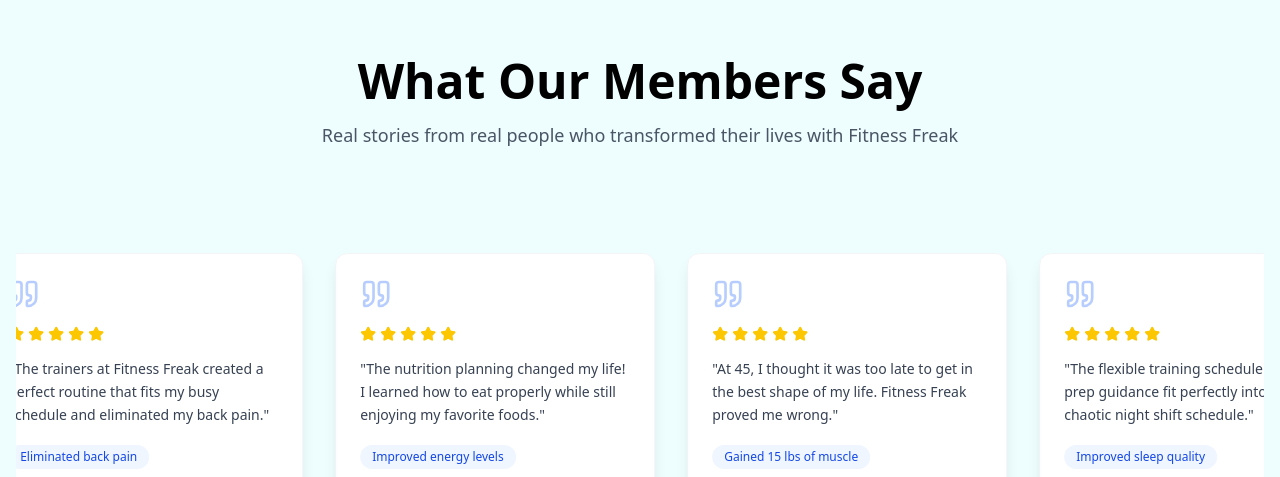
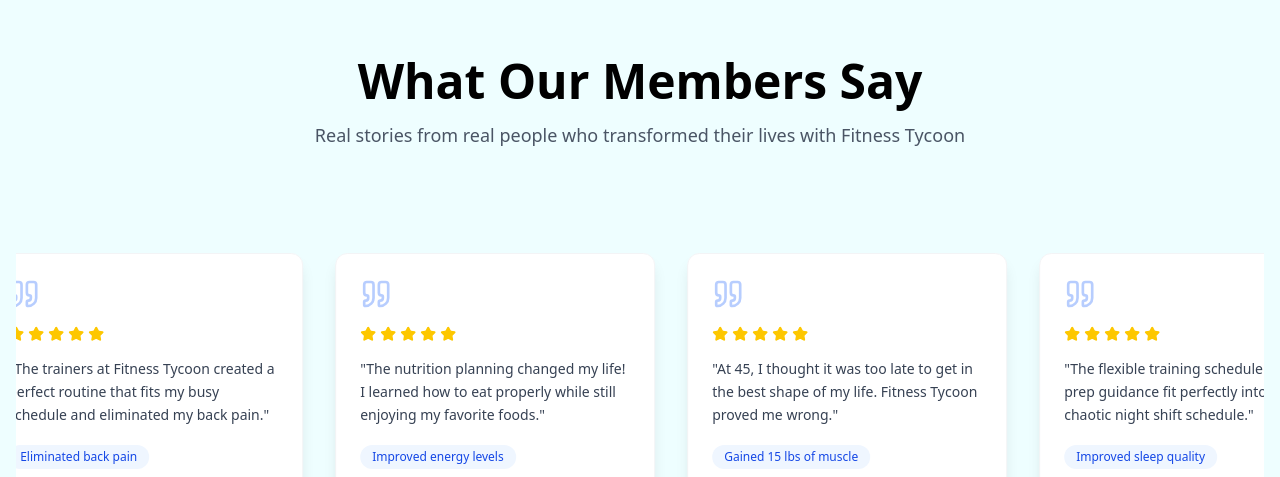
Before and after one commit to Digbj/FitnessFreak, a React (Vite) app: page / in a window 1280 px wide. Shown: the part 3020-3497 px from the top of the page. Built offline with nearby package versions, Linux system fonts and the light colour scheme; a web font is replaced by a local one.

Commit message:
replaced freek with tycoon

```diff
--- a/index.html
+++ b/index.html
@@ -4,7 +4,7 @@
     <meta charset="UTF-8" />
     <link rel="icon" type="image/svg+xml" href="/icon.ico" />
     <meta name="viewport" content="width=device-width, initial-scale=1.0" />
-    <title>Fitness Freak</title>
+    <title>Fitness Tycoon</title>
   </head>
   <body>
     <div id="root"></div>
--- a/src/assets/mockData/testiMonial.json
+++ b/src/assets/mockData/testiMonial.json
@@ -1,6 +1,6 @@
 {
   "heading": "What Our Members Say",
-  "subheading": "Real stories from real people who transformed their lives with Fitness Freak",
+  "subheading": "Real stories from real people who transformed their lives with Fitness Tycoon",
   "testimonials": [
     {
       "id": 1,
@@ -8,7 +8,7 @@
       "role": "Marketing Manager",
       "image": "https://images.unsplash.com/photo-1494790108755-2616b612b47c?ixlib=rb-4.0.3&ixid=M3wxMjA3fDB8MHxwaG90by1wYWdlfHx8fGVufDB8fHx8fA%3D%3D&auto=format&fit=crop&w=687&q=80",
       "rating": 5,
-      "testimonial": "Fitness Freak completely transformed my approach to health and fitness. The helped me lose 30 pounds in 6 months.",
+      "testimonial": "Fitness Tycoon completely transformed my approach to health and fitness. The helped me lose 30 pounds in 6 months.",
       "achievement": "Lost 30 lbs in 6 months",
       "location": "New York, NY"
     },
@@ -18,7 +18,7 @@
       "role": "Software Engineer",
       "image": "https://images.unsplash.com/photo-1507003211169-0a1dd7228f2d?ixlib=rb-4.0.3&ixid=M3wxMjA3fDB8MHxwaG90by1wYWdlfHx8fGVufDB8fHx8fA%3D%3D&auto=format&fit=crop&w=687&q=80",
       "rating": 5,
-      "testimonial": "The trainers at Fitness Freak created a perfect routine that fits my busy schedule and eliminated my back pain.",
+      "testimonial": "The trainers at Fitness Tycoon created a perfect routine that fits my busy schedule and eliminated my back pain.",
       "achievement": "Eliminated back pain",
       "location": "San Francisco, CA"
     },
@@ -38,7 +38,7 @@
       "role": "Business Owner",
       "image": "https://images.unsplash.com/photo-1472099645785-5658abf4ff4e?ixlib=rb-4.0.3&ixid=M3wxMjA3fDB8MHxwaG90by1wYWdlfHx8fGVufDB8fHx8fA%3D%3D&auto=format&fit=crop&w=1170&q=80",
       "rating": 5,
-      "testimonial": "At 45, I thought it was too late to get in the best shape of my life. Fitness Freak proved me wrong.",
+      "testimonial": "At 45, I thought it was too late to get in the best shape of my life. Fitness Tycoon proved me wrong.",
       "achievement": "Gained 15 lbs of muscle",
       "location": "Chicago, IL"
     },
@@ -58,7 +58,7 @@
       "role": "Retired Veteran",
       "image": "https://images.unsplash.com/photo-1560250097-0b93528c311a?ixlib=rb-4.0.3&ixid=M3wxMjA3fDB8MHxwaG90by1wYWdlfHx8fGVufDB8fHx8fA%3D%3D&auto=format&fit=crop&w=687&q=80",
       "rating": 5,
-      "testimonial": "Fitness Freak helped me rebuild not just my body, but my confidence and mental health too.",
+      "testimonial": "Fitness Tycoon helped me rebuild not just my body, but my confidence and mental health too.",
       "achievement": "Overcame depression",
       "location": "Denver, CO"
     }
--- a/src/component/Footer.jsx
+++ b/src/component/Footer.jsx
@@ -25,7 +25,7 @@
                 </span>
               </div>
               <p className="text-gray-700 leading-relaxed">
-                A fitness freak is passionate about health and workouts. A diet
+                A fitness Tycoon is passionate about health and workouts. A diet
                 planner platform helps track meals, calories, and nutrition,
                 offering personalized plans to achieve fitness goals
                 effectively.
```
